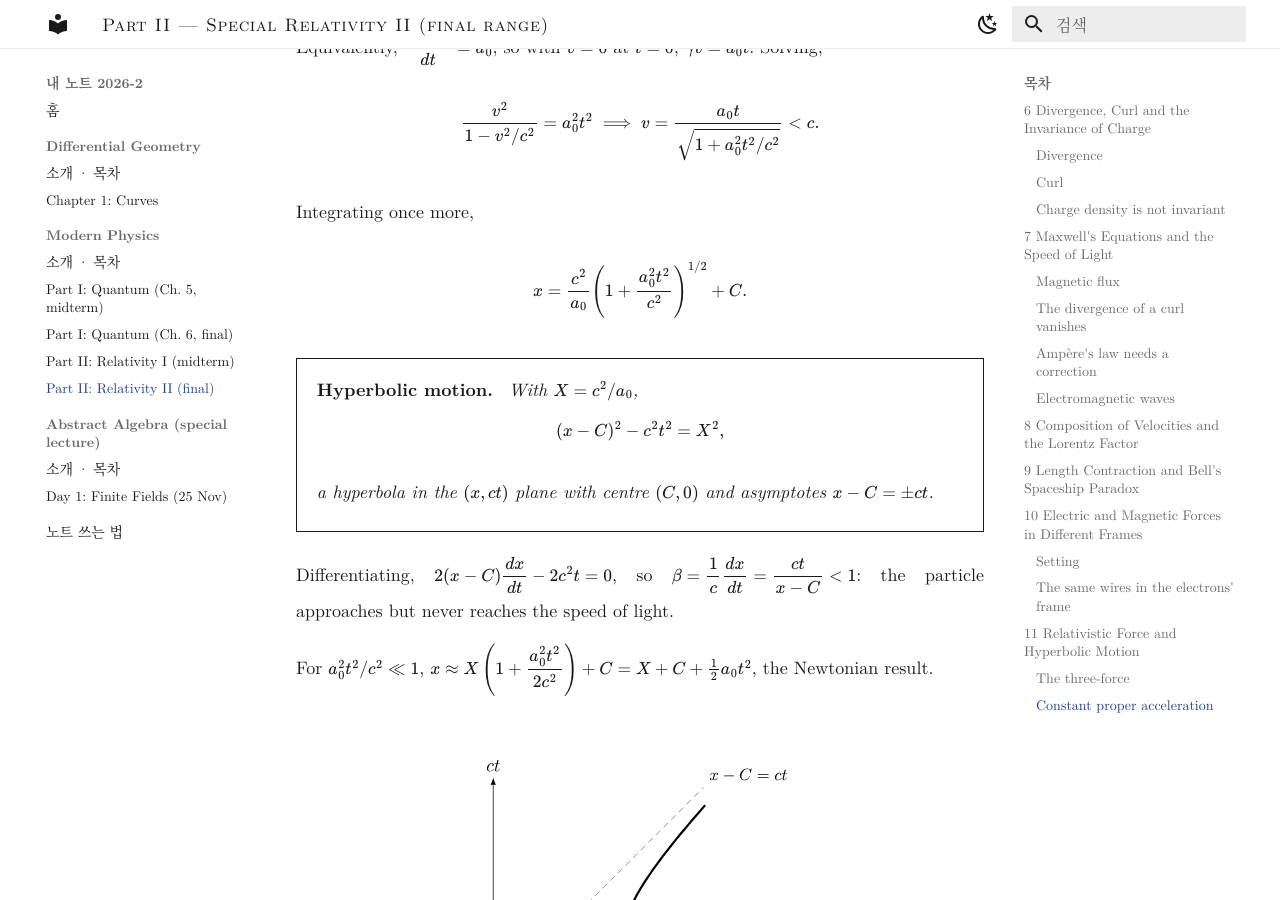
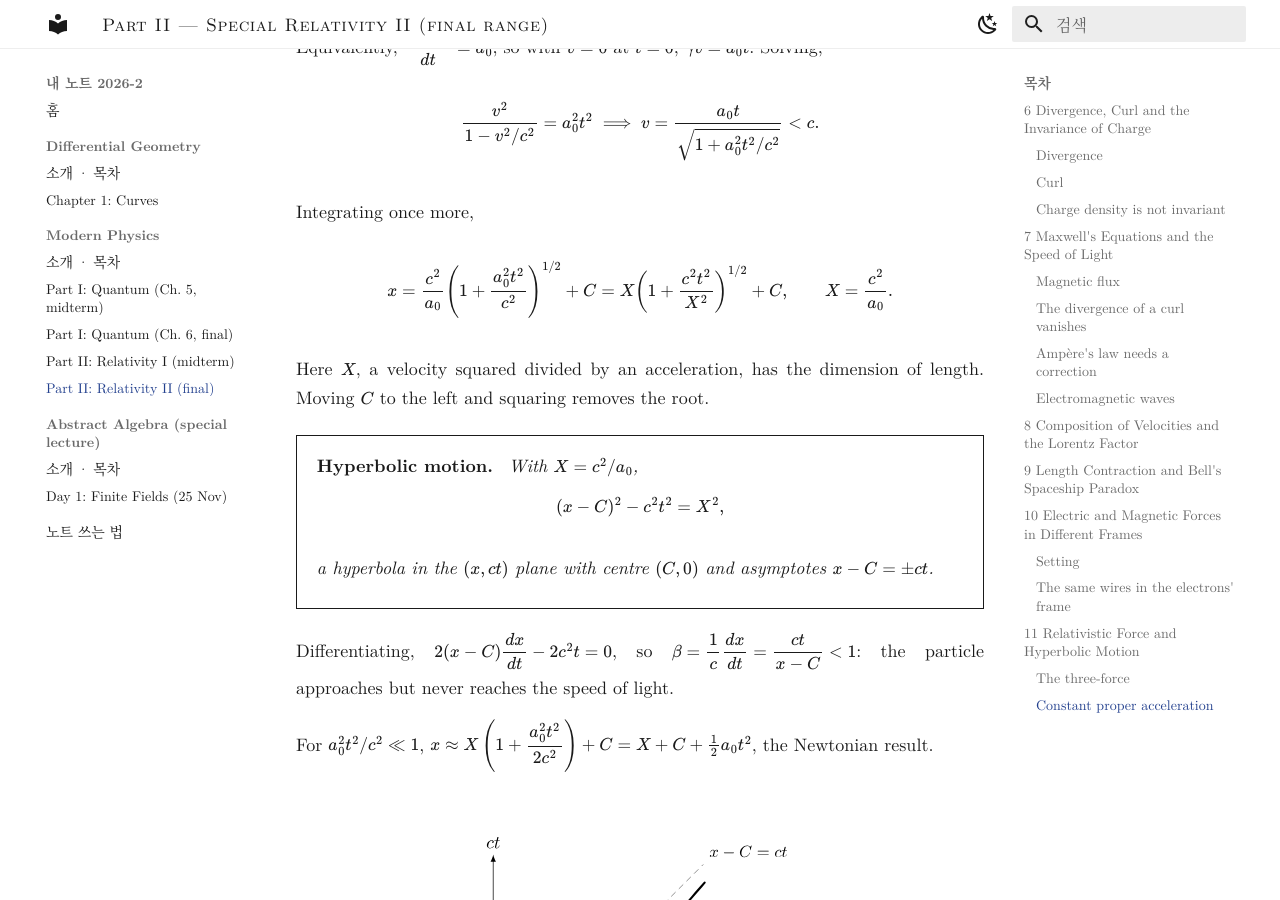
Before and after one commit to kmy-phy/notes-2026-2, an MkDocs documentation site: the page built from docs/modern-physics/sr2.md, in a window 1280 px wide and 900 px high, scrolled down 13812 px. Built offline with MkDocs 1.6.1 and Material for MkDocs 9.7.7, drawn with Linux system fonts in a browser that asks for light colours.

Commit message:
Relativity II §11: match x(t) to the handwritten note
Co-Authored-By: Claude Opus 5.5 <noreply@anthropic.com>
Claude-Session: https://claude.ai/code/session_01WEpTBNNeJKJyXizT1qGUT4

```diff
--- a/docs/modern-physics/sr2.md
+++ b/docs/modern-physics/sr2.md
@@ -433,8 +433,10 @@ $$
 Integrating once more,
 
 $$
-x = \frac{c^2}{a_0}\left(1 + \frac{a_0^2t^2}{c^2}\right)^{1/2} + C .
+x = \frac{c^2}{a_0}\left(1 + \frac{a_0^2t^2}{c^2}\right)^{1/2} + C = X\left(1 + \frac{c^2t^2}{X^2}\right)^{1/2} + C, \qquad X = \frac{c^2}{a_0} .
 $$
+
+Here $X$, a velocity squared divided by an acceleration, has the dimension of length. Moving $C$ to the left and squaring removes the root.
 
 !!! abstract "Hyperbolic motion"
     With $X = c^2/a_0$,
```
Also changed, not shown: docs/modern-physics/sr2-ko.md (+3 -1 lines).
